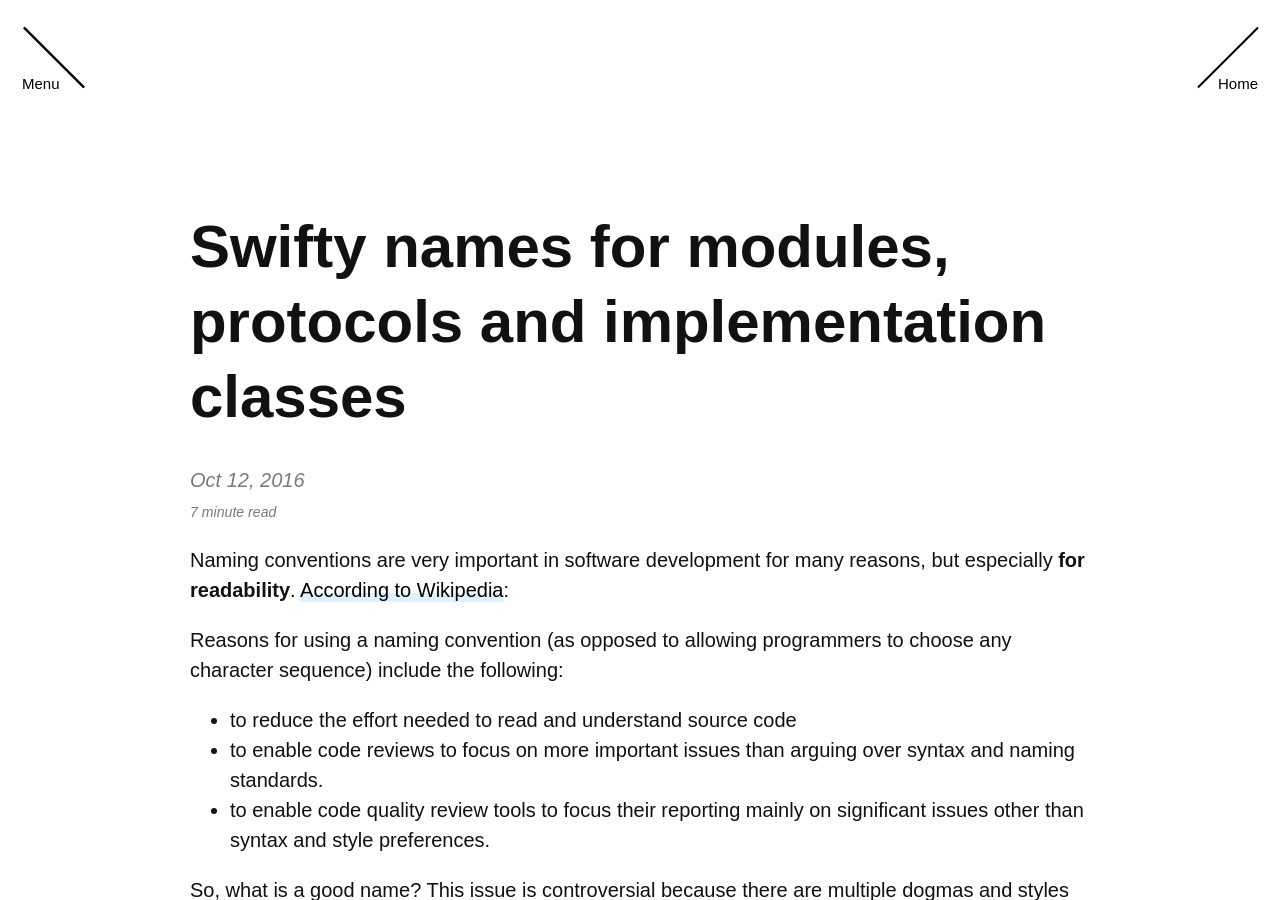
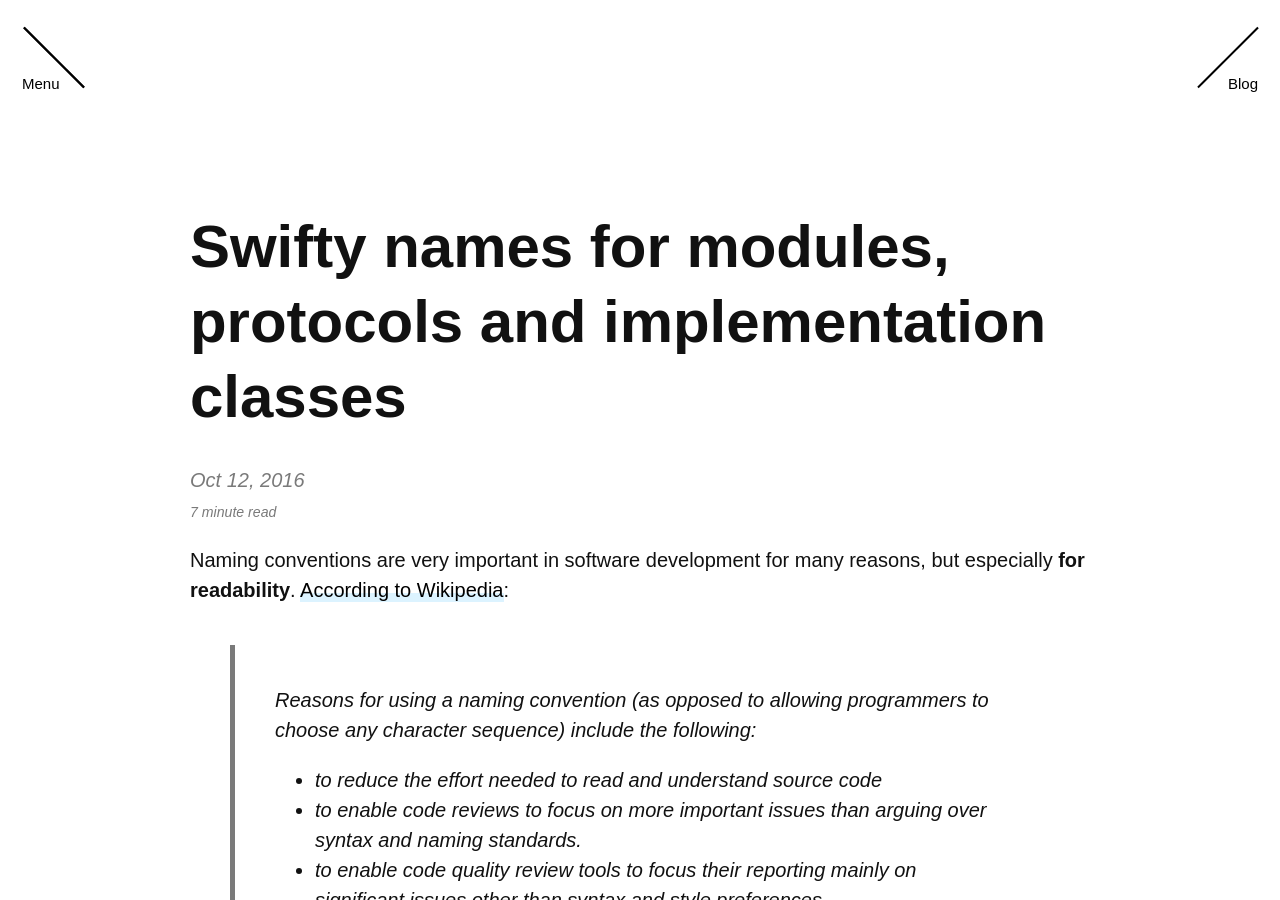
Before and after one commit to angelolloqui/angelolloqui.github.io, a Jekyll site: the page built from _posts/2016-10-12-37-Swifty-names-for-modules-protocols-and-implementation-classes.md, in a window 1280 px wide and 900 px high. Built offline with Jekyll 4.4.1, drawn with Linux system fonts in a browser that asks for light colours; nearby versions of some CDN libraries; some web fonts are replaced.

Commit message:
Changed header to link to blog

```diff
--- a/_includes/header.html
+++ b/_includes/header.html
@@ -12,9 +12,9 @@
   <span class="menu-text">Menu</span>
 </div>
 
-<div class="home-btn" onclick="window.location.href = '/'">
+<div class="home-btn" onclick="window.location.href = '/blog'">
   <span class="static-menu-line"></span>
-  <span class="home-text">Home</span>
+  <span class="home-text">Blog</span>
 </div>
 
 <script>
--- a/_posts/2016-10-12-37-Swifty-names-for-modules-protocols-and-implementation-classes.md
+++ b/_posts/2016-10-12-37-Swifty-names-for-modules-protocols-and-implementation-classes.md
@@ -11,11 +11,11 @@ permalink: /blog/:title
 
 Naming conventions are very important in software development for many reasons, but especially **for readability**. [According to Wikipedia](https://en.wikipedia.org/wiki/Naming_convention_(programming)):
 
-Reasons for using a naming convention (as opposed to allowing programmers to choose any character sequence) include the following:
-
-*   to reduce the effort needed to read and understand source code
-*   to enable code reviews to focus on more important issues than arguing over syntax and naming standards.
-*   to enable code quality review tools to focus their reporting mainly on significant issues other than syntax and style preferences.
+> Reasons for using a naming convention (as opposed to allowing programmers to choose any character sequence) include the following:
+>
+> *   to reduce the effort needed to read and understand source code
+>*   to enable code reviews to focus on more important issues than arguing over syntax and naming standards.
+> *   to enable code quality review tools to focus their reporting mainly on significant issues other than syntax and style preferences.
 
 So, what is a good name? This issue is controversial because there are multiple dogmas and styles out there. In Swift, despite being a young language, naming conventions are quite established already (with Swift 3), and includes guidelines about casing, naming parameters, methods,... However, there is **no “defacto” way to name your implementation classes** when you use protocols as a public abstract API and **how to group code inside namespaces/modules**.
 
```
